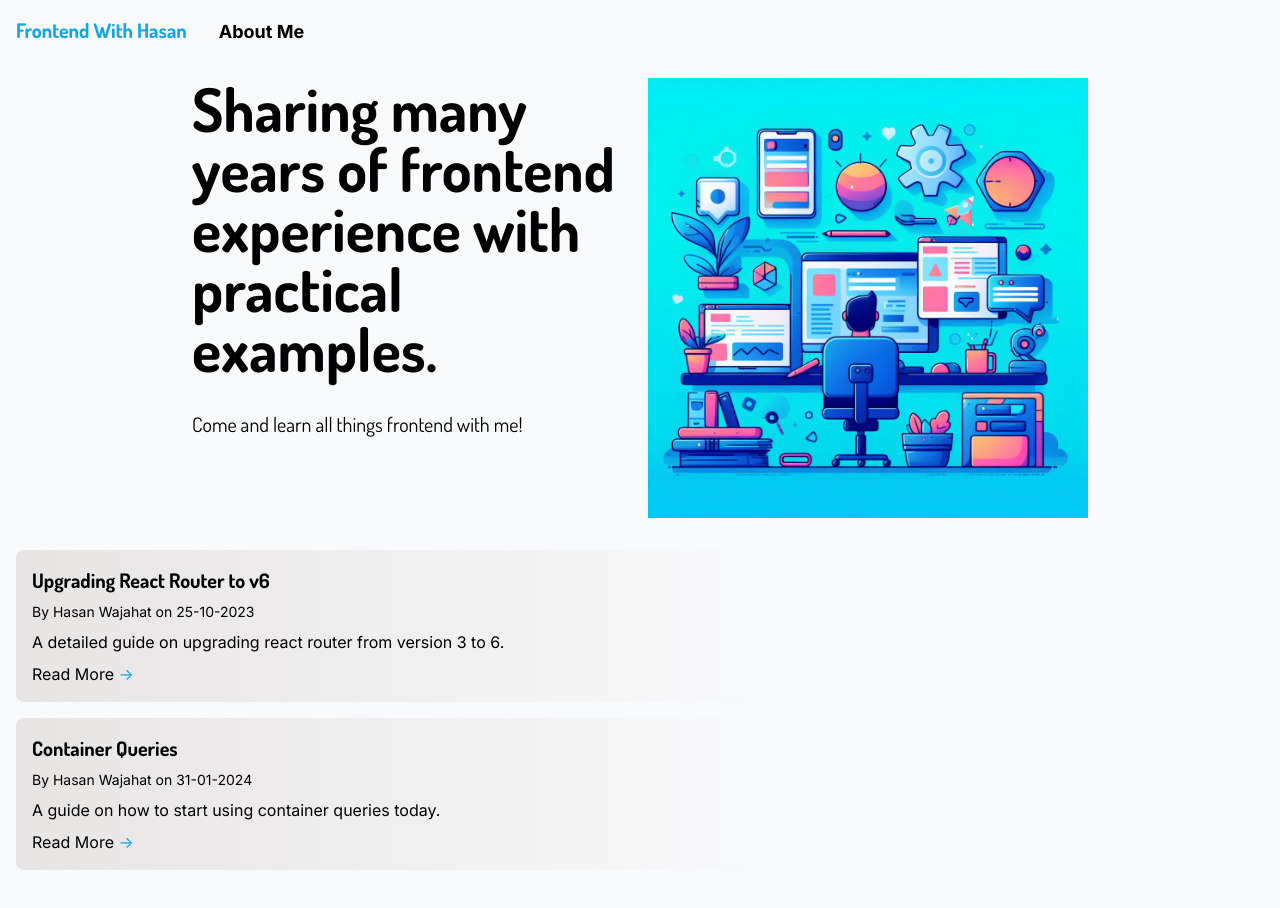
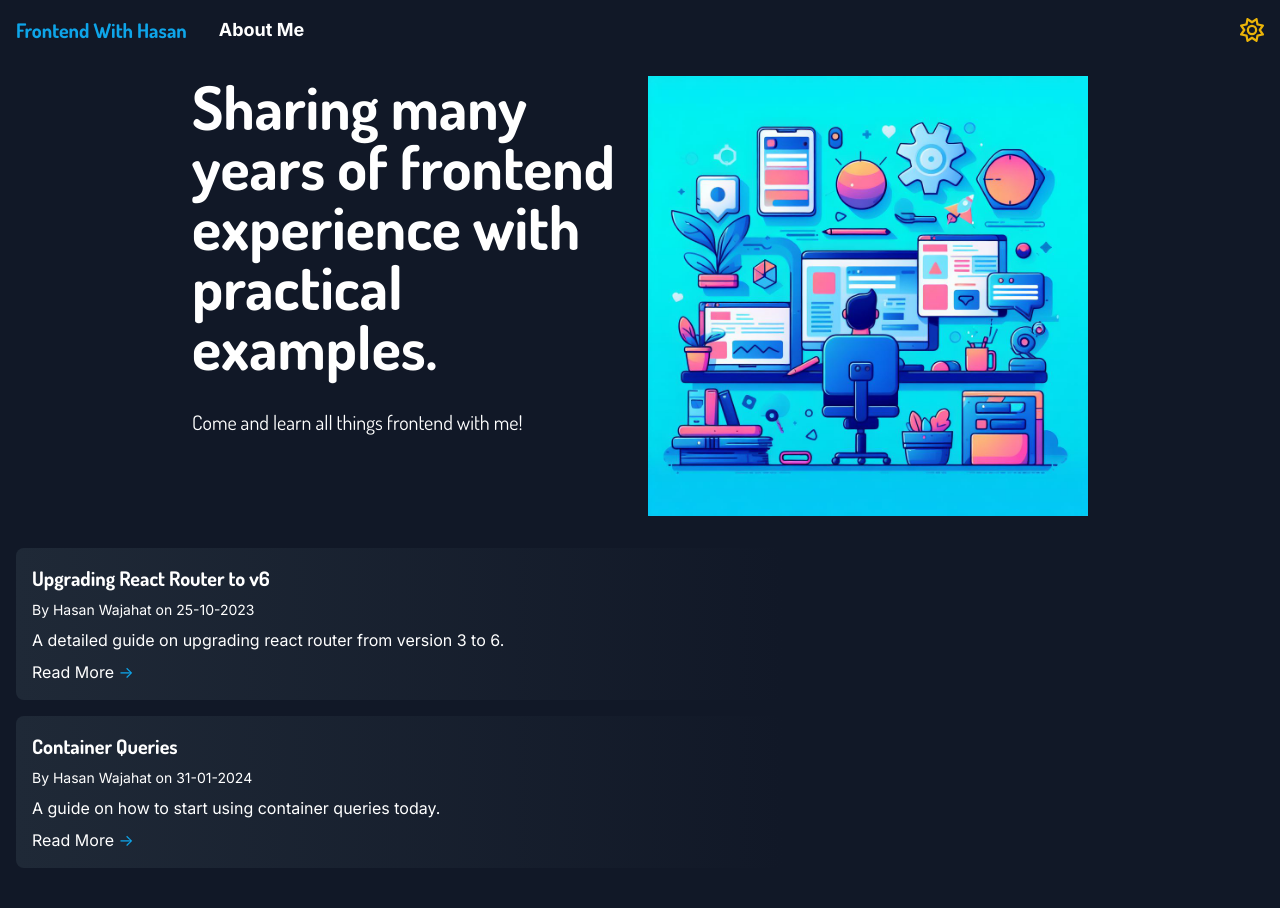
Before and after one commit to hasan-wajahat/my-blog, a Next.js app: page / in a window 1280 px wide. Shown: the top 908 px of the page. Built offline with nearby package versions, Linux system fonts and the light colour scheme.

Commit message:
Adds theme support

```diff
--- /dev/null
+++ b/app/ThemeProvider.tsx
@@ -0,0 +1,11 @@
+'use client';
+
+import { ThemeProvider as NextThemesProvider } from 'next-themes';
+
+export function ThemeProvider({ children }: { children: React.ReactNode }) {
+  return (
+    <NextThemesProvider attribute="class" defaultTheme="dark">
+      {children}
+    </NextThemesProvider>
+  );
+}
--- a/app/components/Header.tsx
+++ b/app/components/Header.tsx
@@ -1,8 +1,9 @@
 import Link from 'next/link';
+import ThemeSwitch from './ThemeSwitch';
 
 const Header = () => {
   return (
-    <header className="container sticky top-0 z-10 mx-auto bg-gray-50 p-4 dark:bg-gray-900">
+    <header className="container sticky top-0 z-10 mx-auto flex items-center bg-gray-50 p-4 dark:bg-gray-900">
       <Link href={'/'}>
         <span className="mr-8 font-serif text-xl font-bold text-sky-500">
           Frontend With Hasan
@@ -11,6 +12,7 @@ const Header = () => {
       <Link href={'/about-me'}>
         <span className="text-lg font-bold">About Me</span>
       </Link>
+      <ThemeSwitch />
     </header>
   );
 };
--- /dev/null
+++ b/app/components/ThemeSwitch.tsx
@@ -0,0 +1,34 @@
+'use client';
+
+import { useState, useEffect } from 'react';
+import { useTheme } from 'next-themes';
+import { FaRegSun, FaMoon } from 'react-icons/fa6';
+
+const ThemeSwitch = () => {
+  const [mounted, setMounted] = useState(false);
+  const { theme, setTheme } = useTheme();
+
+  useEffect(() => {
+    setMounted(true);
+  }, []);
+
+  if (!mounted) {
+    return null;
+  }
+
+  const toggleTheme = () => {
+    setTheme(theme === 'dark' ? 'light' : 'dark');
+  };
+
+  return (
+    <button className="ml-auto p-0" onClick={toggleTheme}>
+      {theme === 'dark' ? (
+        <FaRegSun size={24} className="fill-yellow-500 hover:fill-yellow-400" />
+      ) : (
+        <FaMoon size={24} className="fill-slate-600 hover:fill-slate-500" />
+      )}
+    </button>
+  );
+};
+
+export default ThemeSwitch;
--- a/app/layout.tsx
+++ b/app/layout.tsx
@@ -1,9 +1,10 @@
-import './globals.css';
 import type { Metadata } from 'next';
 import { Analytics } from '@vercel/analytics/react';
 import { Inter, Dosis } from 'next/font/google';
 import Header from './components/Header';
 import { cn } from './lib/utils';
+import './globals.css';
+import { ThemeProvider } from './ThemeProvider';
 
 const inter = Inter({
   subsets: ['latin'],
@@ -25,7 +26,8 @@ export default function RootLayout({
   children: React.ReactNode;
 }) {
   return (
-    <html lang="en" className="scroll-pt-12">
+    // Hydration warning is suppressed to handle theme switching
+    <html lang="en" className="scroll-pt-12" suppressHydrationWarning>
       <body
         className={cn(
           inter.variable,
@@ -37,9 +39,11 @@ export default function RootLayout({
           'font-sans'
         )}
       >
-        <Header />
-        {children}
-        <Analytics />
+        <ThemeProvider>
+          <Header />
+          {children}
+          <Analytics />
+        </ThemeProvider>
       </body>
     </html>
   );
--- a/package.json
+++ b/package.json
@@ -20,6 +20,7 @@
     "embla-carousel-react": "8.0.0-rc17",
     "lucide-react": "^0.302.0",
     "next": "14.1.0",
+    "next-themes": "^0.2.1",
     "react": "18.2.0",
     "react-dom": "18.2.0",
     "react-icons": "^5.0.1",
--- a/tailwind.config.ts
+++ b/tailwind.config.ts
@@ -2,7 +2,7 @@ import type { Config } from "tailwindcss"
 import defaultTheme from 'tailwindcss/defaultTheme';
 
 const config = {
-  darkMode: "media",
+  darkMode: "class",
   content: [
     './app/**/*.{ts,tsx,mdx}',
   ],
```
Also changed, not shown: 1 other file (tests, documents, lock files or other folders).
